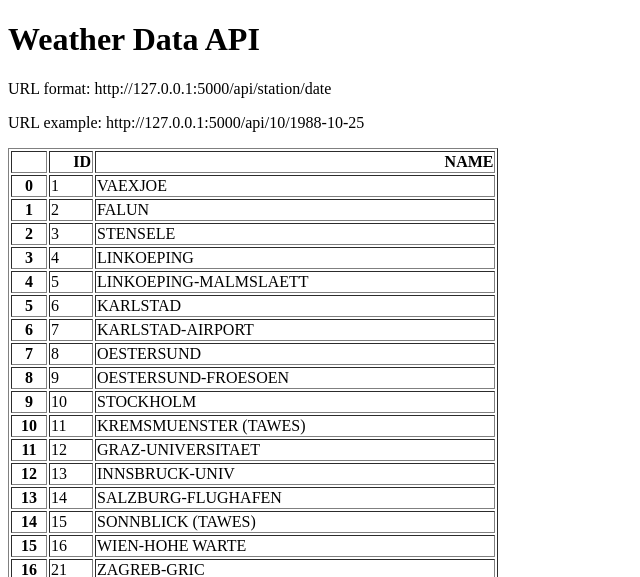
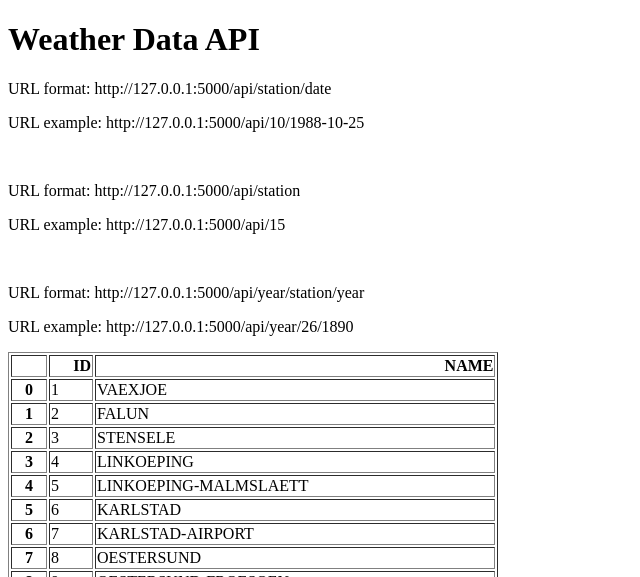
Before and after one commit to muiznaveedrana/App6, a Flask app: page / in a window 1280 px wide. Shown: the top 577 px of the page, without its empty margins (0-640 px from the left). Run offline with Flask 3, Linux system fonts and the light colour scheme.

Commit message:
Add more urls

```diff
--- a/main.py
+++ b/main.py
@@ -24,5 +24,23 @@ def about(station, date):
             "date": date,
             "temperature": temprature}
 
+@app.route("/api/<station>")
+def all_data(station):
+    filename = "Data/TG_STAID" + str(station).zfill(6) + ".txt"
+    df = pd.read_csv(filename, skiprows=20, parse_dates= ['    DATE'])
+    result = df.to_dict(orient = "records")
+    return {"station": station,
+            "Data": result}
+
+@app.route("/api/year/<station>/<year>")
+def year(station, year):
+    filename = "Data/TG_STAID" + str(station).zfill(6) + ".txt"
+    df = pd.read_csv(filename, skiprows=20)
+    df["    DATE"] = df["    DATE"].astype(str)
+    result = df[df['    DATE'].str.startswith(str(year))].to_dict(orient="records")
+    return {"station": station,
+            "Year": year,
+            "Data": result}
+
 if __name__ == "__main__":
     app.run(debug=True)
--- a/templates/home.html
+++ b/templates/home.html
@@ -8,6 +8,12 @@
     <h1>Weather Data API</h1>
     <p>URL format: http://127.0.0.1:5000/api/station/date</p>
     <p>URL example: http://127.0.0.1:5000/api/10/1988-10-25</p>
+    <br>
+    <p>URL format: http://127.0.0.1:5000/api/station</p>
+    <p>URL example: http://127.0.0.1:5000/api/15</p>
+    <br>
+    <p>URL format: http://127.0.0.1:5000/api/year/station/year</p>
+    <p>URL example: http://127.0.0.1:5000/api/year/26/1890</p>
     <p>{{data|safe}}</p>
 </body>
 </html>
```
